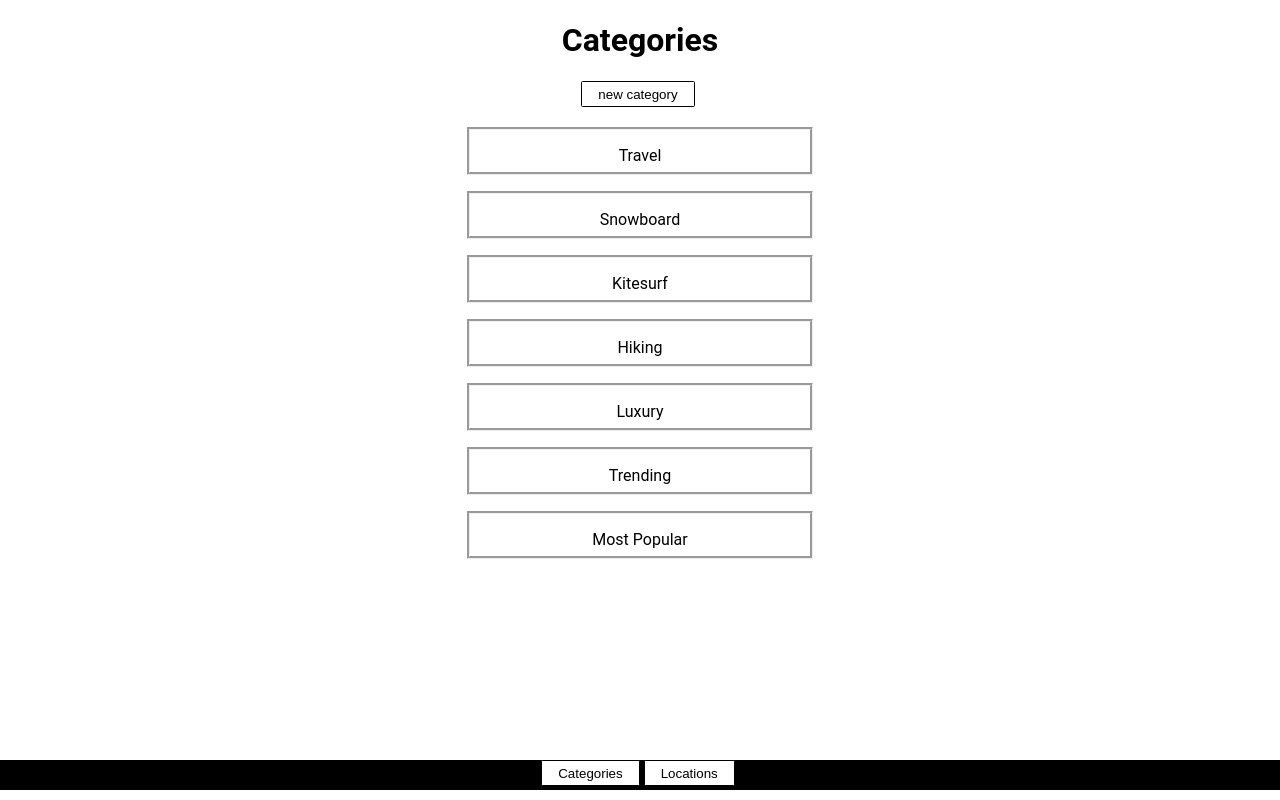
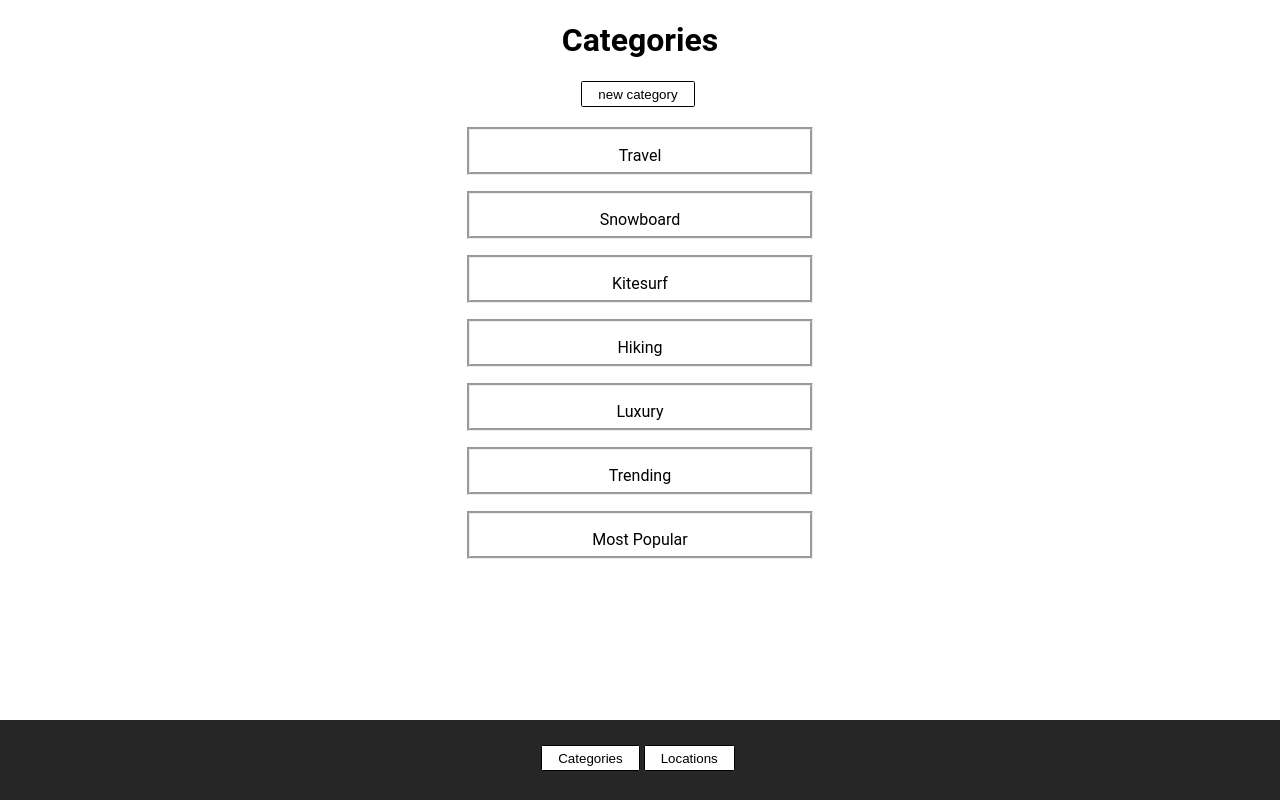
Before and after one commit to nivb52/welldone-7-1-2020, a React (Create React App) app: page / in a window 1280 px wide. Built offline with nearby package versions, Linux system fonts and the light colour scheme.

Commit message:
minor change

```diff
--- a/src/style/index.css
+++ b/src/style/index.css
@@ -49,7 +49,7 @@ footer .toggle-bar {
   height: 100%;
   display: flex;
   color: white;
-  background-color: black;
+  background-color: rgba(0,0,0,0.85);
   justify-content: center;
   align-items: center;
 }
--- a/src/style/layout.css
+++ b/src/style/layout.css
@@ -14,10 +14,11 @@ header {
 
 footer {
   grid-area: footer;
+  height: 10vh;
 }
 
 main {
   grid-area: main;
-  height: 95vh;
+  height: 90vh;
   margin: 0 5%;
 }
```
